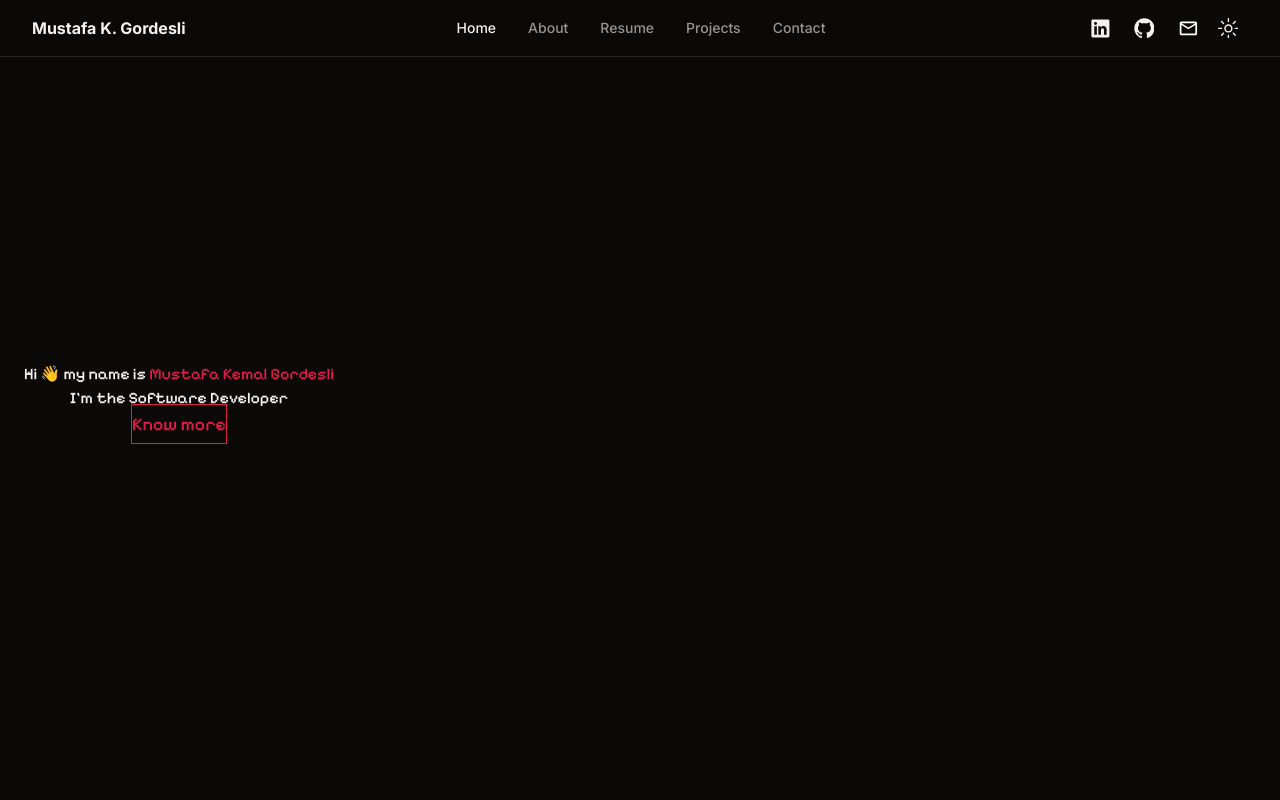
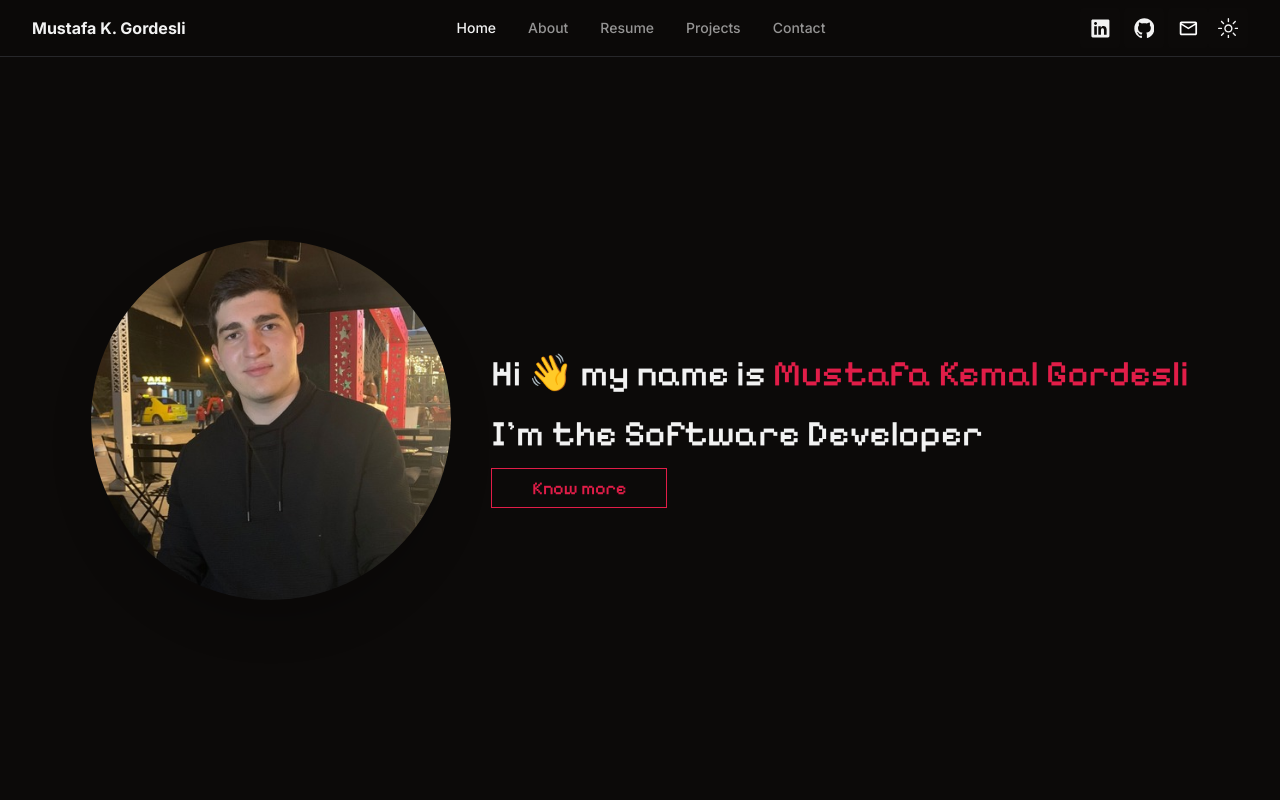
Before and after one commit to mustafakemalgordesli/mustafagordesli.com.tr, a Next.js app: page / in a window 1280 px wide. Shown: the top 800 px of the page. Built offline with nearby package versions, Linux system fonts and the light colour scheme.

Commit message:
Fix tailwind bugs

```diff
--- a/app/(home)/page.js
+++ b/app/(home)/page.js
@@ -1,10 +1,11 @@
+import Header from "@/components/header";
 import HomeLayout from "@/layouts/home"
 import Contact from "@/layouts/contact"
 import About from "@/layouts/about"
 import Resume from "@/layouts/resume"
 import Projects from "@/layouts/projects"
 
-export default function Home() {
+export default function Page() {
   return (
     <main className="w-full h-full">
       <HomeLayout />
--- a/components/social-media-nav.jsx
+++ b/components/social-media-nav.jsx
@@ -21,7 +21,7 @@ export default function SocialMediaNav({ className }) {
                 <GitHubLogoIcon className="h-icon w-icon" />
             </Link>
             <Link
-                href="mailto:m.kemalgordesli@gmail.com?body=My mail adress"
+                href="mailto:me@mustafagordesli.com.tr?body=My mail adress"
                 target="_blank"
                 rel="noreferrer"
                 className="flex justify-center items-center h-[2.5rem] w-[2.5rem] bg-background hover:bg-accent hover:text-accent-foreground rounded"
--- a/tailwind.config.js
+++ b/tailwind.config.js
@@ -4,6 +4,7 @@ module.exports = {
   content: [
     './pages/**/*.{js,jsx}',
     './components/**/*.{js,jsx}',
+    './layouts/**/*.{js,jsx}',
     './app/**/*.{js,jsx}',
     './src/**/*.{js,jsx}',
   ],
```
Also changed, not shown: package.json (+4 -4 lines), 1 other file (tests, documents, lock files or other folders).
